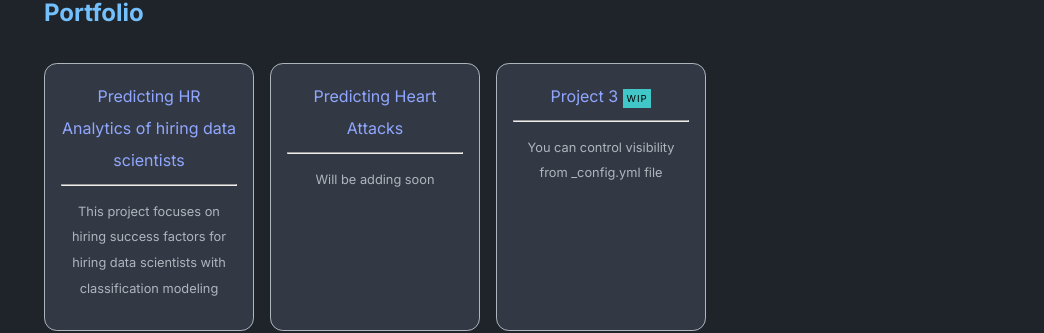
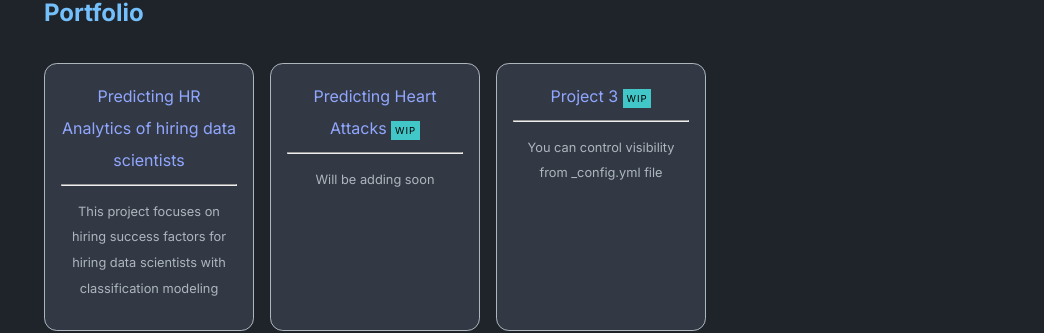
Before and after one commit to stackbit-projects/pleasant-oak-ce82d, a Jekyll site: the page built from index.md, in a window 1280 px wide. Shown: the part 376-709 px from the top of the page, without its empty margins (236-1280 px from the left). Built offline with Jekyll 4.4.1, drawn with Linux system fonts in a browser that asks for light colours.

Commit message:
home.yml: updated highlight in project_entries

```diff
--- a/_data/home.yml
+++ b/_data/home.yml
@@ -15,6 +15,7 @@ project_entries:
   - title: Predicting Heart Attacks
     url: overview-post
     desc: Will be adding soon
+    highlight: WIP
   - title: Project 3
     url: overview-post
     desc: You can control visibility from _config.yml file
```
